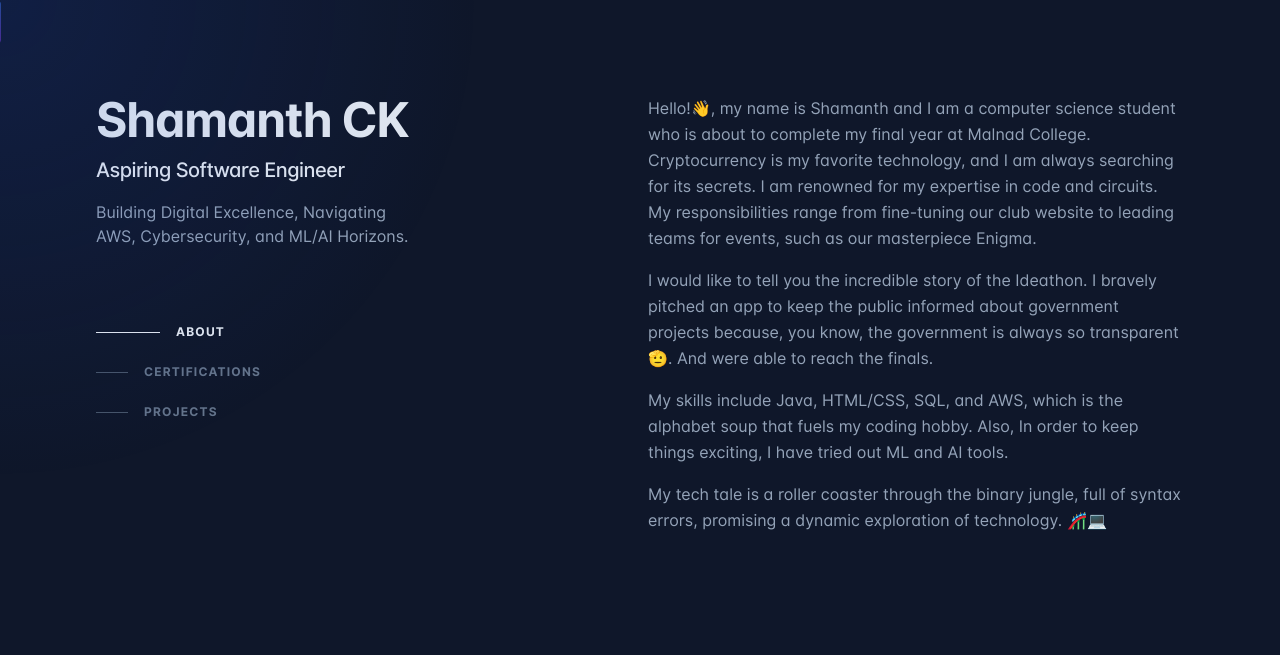
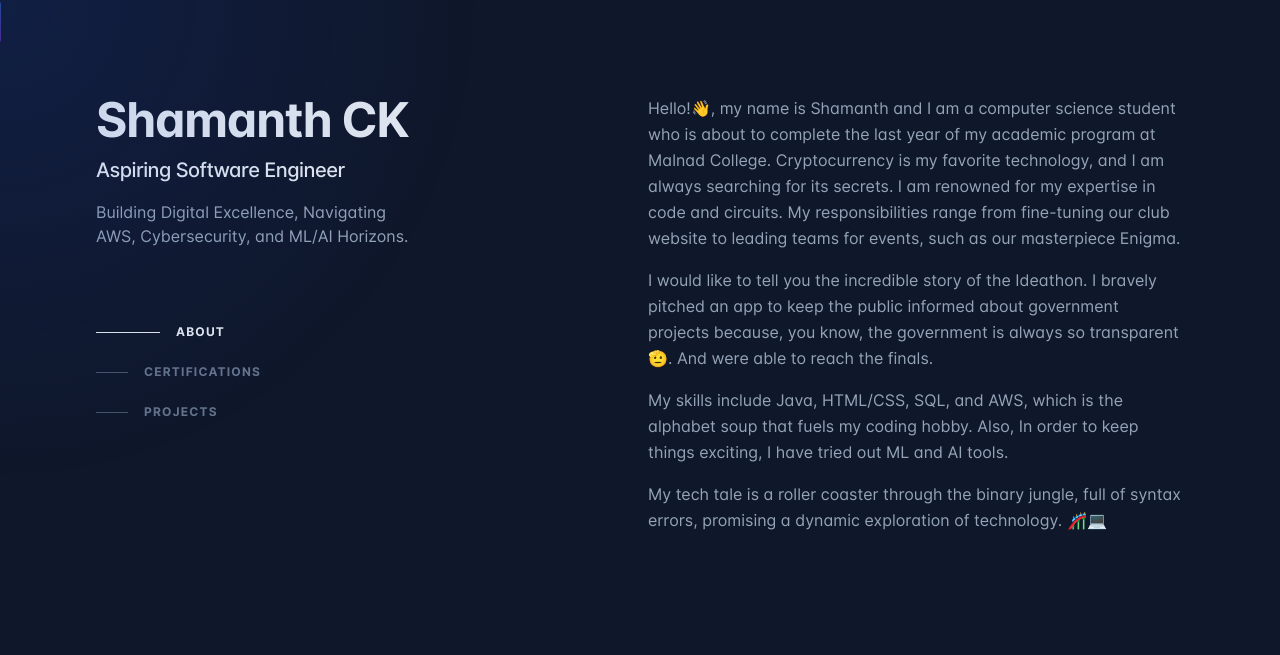
Before and after one commit to ckshamanth/portfolio-website, a plain HTML site: page index.html in a window 1280 px wide. Shown: the top 655 px of the page. Drawn offline with Linux system fonts and the light colour scheme; a script that the page names is missing; files whose address does not match are found by name.

Commit message:
Update index.html

```diff
--- a/index.html
+++ b/index.html
@@ -150,7 +150,7 @@
                                 </div>
                                 <div>
                                     <p class="mb-4">
-                                        Hello!👋, my name is Shamanth and I am a computer science student who is about to complete my final year at Malnad College. Cryptocurrency is my favorite technology, and I am always searching for its secrets. I am renowned for my expertise in code and circuits. My responsibilities range from fine-tuning our club website to leading teams for events, such as our masterpiece Enigma.
+                                        Hello!👋, my name is Shamanth and I am a computer science student who is about to complete the last year of my academic program at Malnad College. Cryptocurrency is my favorite technology, and I am always searching for its secrets. I am renowned for my expertise in code and circuits. My responsibilities range from fine-tuning our club website to leading teams for events, such as our masterpiece Enigma.
                                     </p>
                                     <p class="mb-4">
                                         I would like to tell you the incredible story of the Ideathon. I bravely pitched an app to keep the public informed about government projects because, you know, the government is always so transparent🫡. And were able to reach the finals.
```
